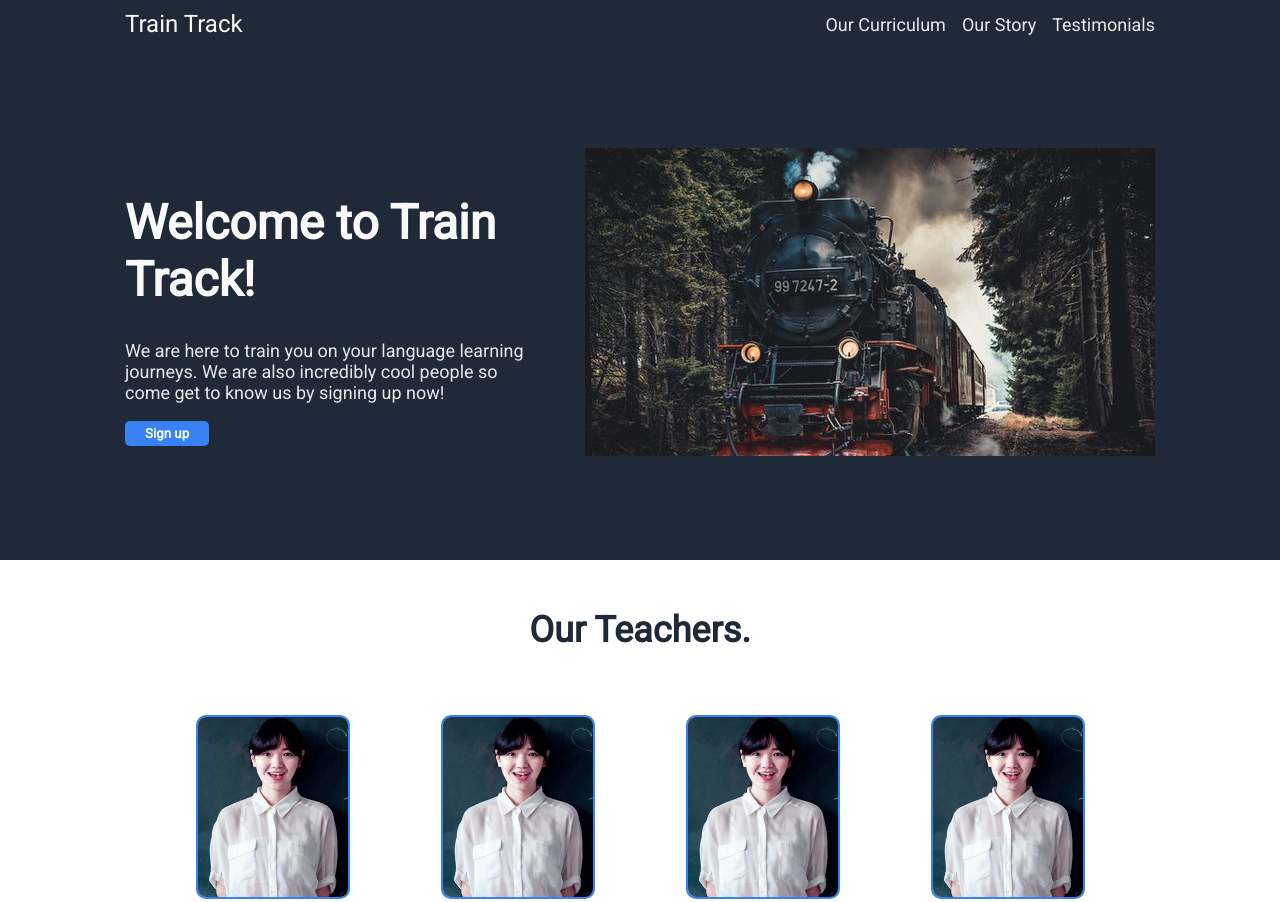
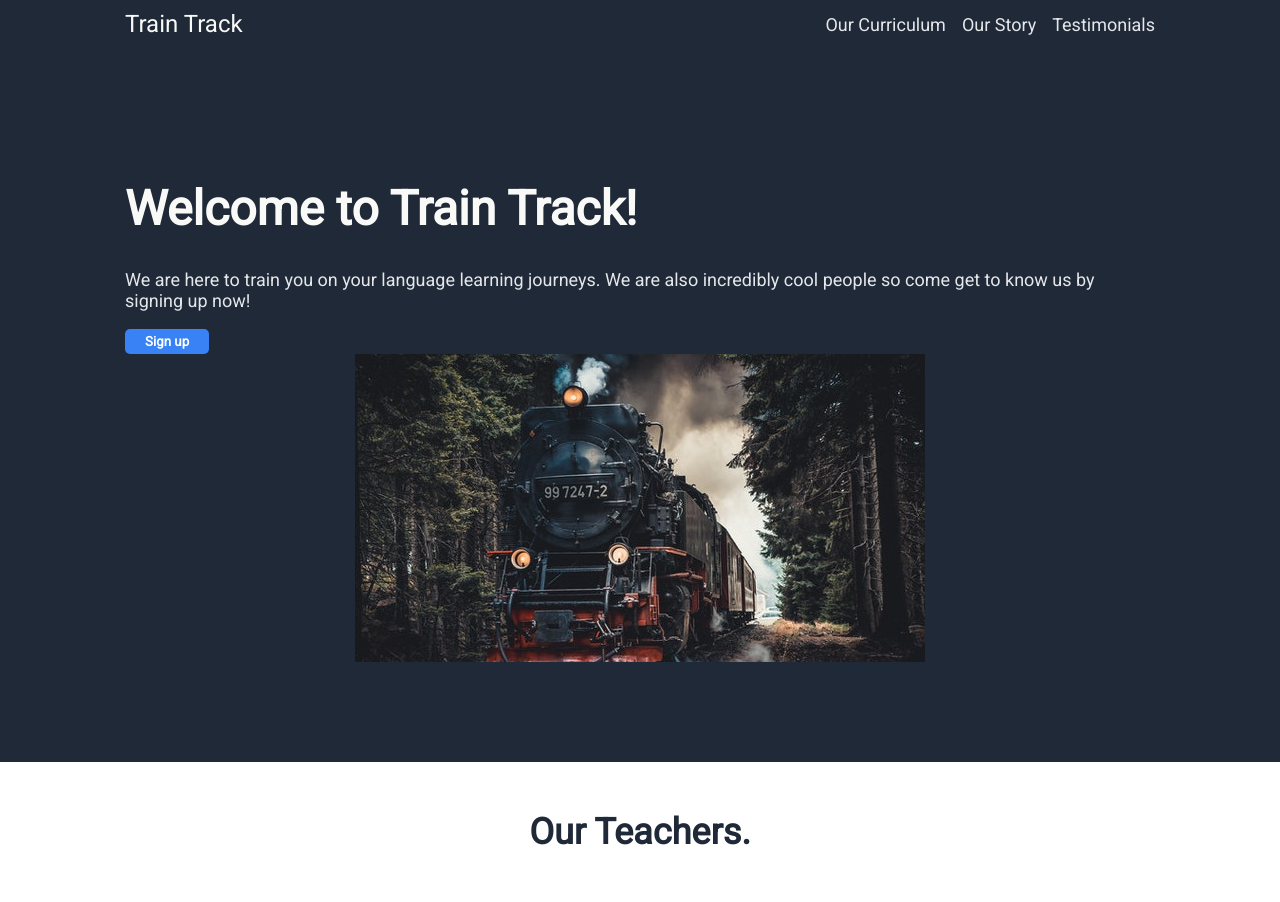
Before and after one commit to williamb2021/landing-page, a plain HTML site: page index.html in a window 1280 px wide. Shown: the top 902 px of the page. Drawn offline with Linux system fonts and the light colour scheme.

Commit message:
more adjustments to hero section

```diff
--- a/styles.css
+++ b/styles.css
@@ -63,12 +63,13 @@ button{
 .hero{
     display: flex;
     align-items: center;
+    justify-content: center;
     flex-wrap: wrap;
     padding: 100px 125px;
 }
 
 .hero-text {
-    flex:40%;
+    flex:50%;
 }
 
 .hero-text h1{
@@ -90,9 +91,8 @@ button{
 }
 
 .hero-image{
-    flex:60%;
-    text-align: right;
-    flex-grow: 1;
+    display: flex;
+    justify-content: flex-end;
 }
 
 .hero-image img{
```
